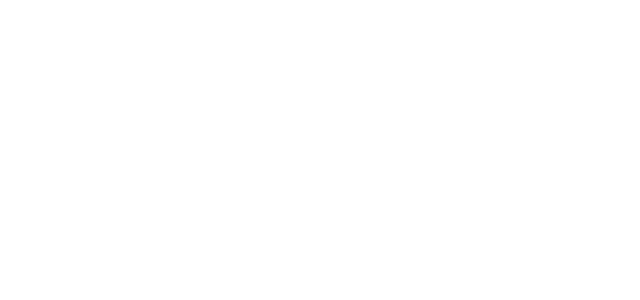
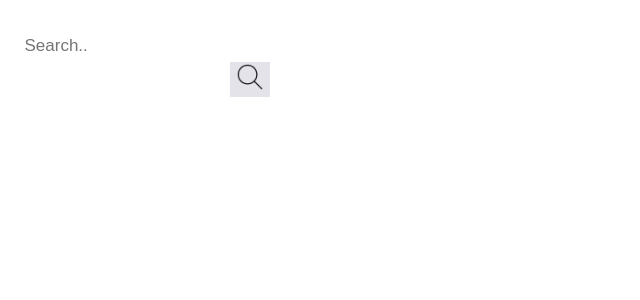
Before and after one commit to vladdubovyi/weather-forecast, a React (Create React App) app: page /1 in a window 1280 px wide. Shown: the top 300 px of the page, without its empty margins (0-640 px from the left). Built offline with nearby package versions, Linux system fonts and the light colour scheme.

Commit message:
Started work on routing

```diff
--- a/package.json
+++ b/package.json
@@ -6,8 +6,10 @@
     "@testing-library/jest-dom": "^5.16.4",
     "@testing-library/react": "^12.1.4",
     "@testing-library/user-event": "^13.5.0",
+    "axios": "^0.26.1",
     "react": "^18.0.0",
     "react-dom": "^18.0.0",
+    "react-router-dom": "^6.3.0",
     "react-scripts": "5.0.0",
     "web-vitals": "^2.1.4"
   },
--- a/src/App.js
+++ b/src/App.js
@@ -1,8 +1,19 @@
-import './App.css';
+import "./App.css";
+import { BrowserRouter as Router, Route, Routes } from "react-router-dom";
+import DayPage from "./Pages/DayPage";
+import SevenDayPage from "./Pages/SevenDayPage";
+import NotFound from "./Pages/NotFound";
 
 function App() {
   return (
     <div className="App">
+      <Router>
+        <Routes>
+          <Route path="/:name" element={<DayPage />} />
+          <Route path="/7Day/:name" element={<SevenDayPage />} />
+          <Route path="*" element={<NotFound />} />
+        </Routes>
+      </Router>
     </div>
   );
 }
--- /dev/null
+++ b/src/Components/UI/SearchSection/SearchSection.jsx
@@ -0,0 +1,28 @@
+import React, { useState } from 'react';
+import classes from './SearchSection.module.css';
+
+const SearchSection = ({ icon, onClick }) => {
+    const [searchText, setSearctText] = useState("");
+    const onClickHandler = () => {
+        onClick(searchText);
+    }
+    return (
+        <div className={classes.searchContainer}>
+            <input
+                type="text"
+                placeholder="Search.."
+                name="search"
+                id="searchText"
+                value={searchText}
+                onChange={(e) => {setSearctText(e.target.value)}} />
+            <button
+                type="submit"
+                id="searchButton"
+                onClick={onClickHandler}>
+                <img src={icon} alt="" width="28px" height="28px"/>
+            </button>
+        </div>
+    );
+};
+
+export default SearchSection;
--- /dev/null
+++ b/src/Components/UI/SearchSection/SearchSection.module.css
@@ -0,0 +1,19 @@
+.searchContainer {
+    padding: 30px 0;
+    width: 270px;
+}
+.searchContainer input[type=text] {
+    padding: 6px;
+    font-size: 17px;
+    border: none;
+}
+.searchContainer button {
+    float: right;
+    background: #E4E3EA;
+    font-size: 17px;
+    border: none;
+    cursor: pointer;
+}
+.searchContainer button:hover {
+   background: #ccc;
+}
--- /dev/null
+++ b/src/Pages/DayPage.jsx
@@ -0,0 +1,18 @@
+import React from 'react';
+import axios from 'axios';
+import SearchSection from '../Components/UI/SearchSection/SearchSection';
+import searchIcon from '../Images/searchIcon.png';
+
+const DayPage = () => {
+    async function GetCurrentTemperatureInCity(cityName) {
+        let response = await axios.get("https://api.openweathermap.org/data/2.5/weather?q=" + cityName + "&appid=2e094072b85da86618be8988a2f87f82");
+        console.log(response);
+      }
+      return (
+        <div>
+          <SearchSection icon={searchIcon} onClick={GetCurrentTemperatureInCity}/>
+        </div>
+      );
+};
+
+export default DayPage;
--- /dev/null
+++ b/src/Pages/NotFound.jsx
@@ -0,0 +1,7 @@
+import React from "react";
+
+const NotFound = () => {
+    return <h1>Not Found!</h1>
+};
+
+export default NotFound;
--- /dev/null
+++ b/src/Pages/SevenDayPage.jsx
@@ -0,0 +1,7 @@
+import React from 'react';
+
+const SevenDayPage = () => {
+    return <h1>Seven Days Page!</h1>
+};
+
+export default SevenDayPage;
```
Also changed, not shown: 2 other files (tests, documents, lock files or other folders).
